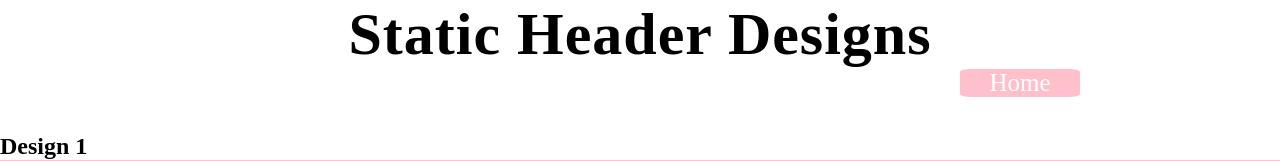
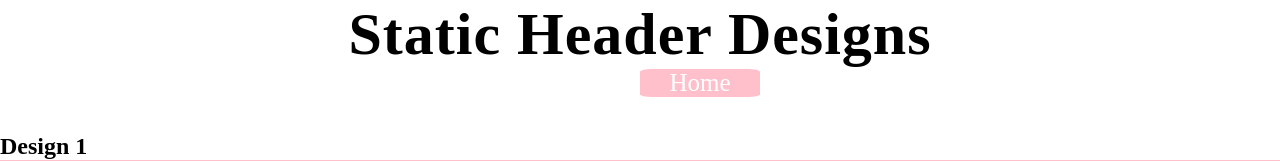
Before and after one commit to nicollechoy/WD-SW3, a plain HTML site: page pages/header-gallery/index.html in a window 1280 px wide. Shown: the top 161 px of the page. Drawn offline with Linux system fonts and the light colour scheme.

Commit message:
fix(header) fixed button position

```diff
--- a/pages/header-gallery/assets/css/style.css
+++ b/pages/header-gallery/assets/css/style.css
@@ -20,7 +20,7 @@ h1{
     width: 120px;
     color: white;
     align-items: center;
-    margin-left: 60rem;
+    margin-left: 40rem;
 }
 
 a{
```
